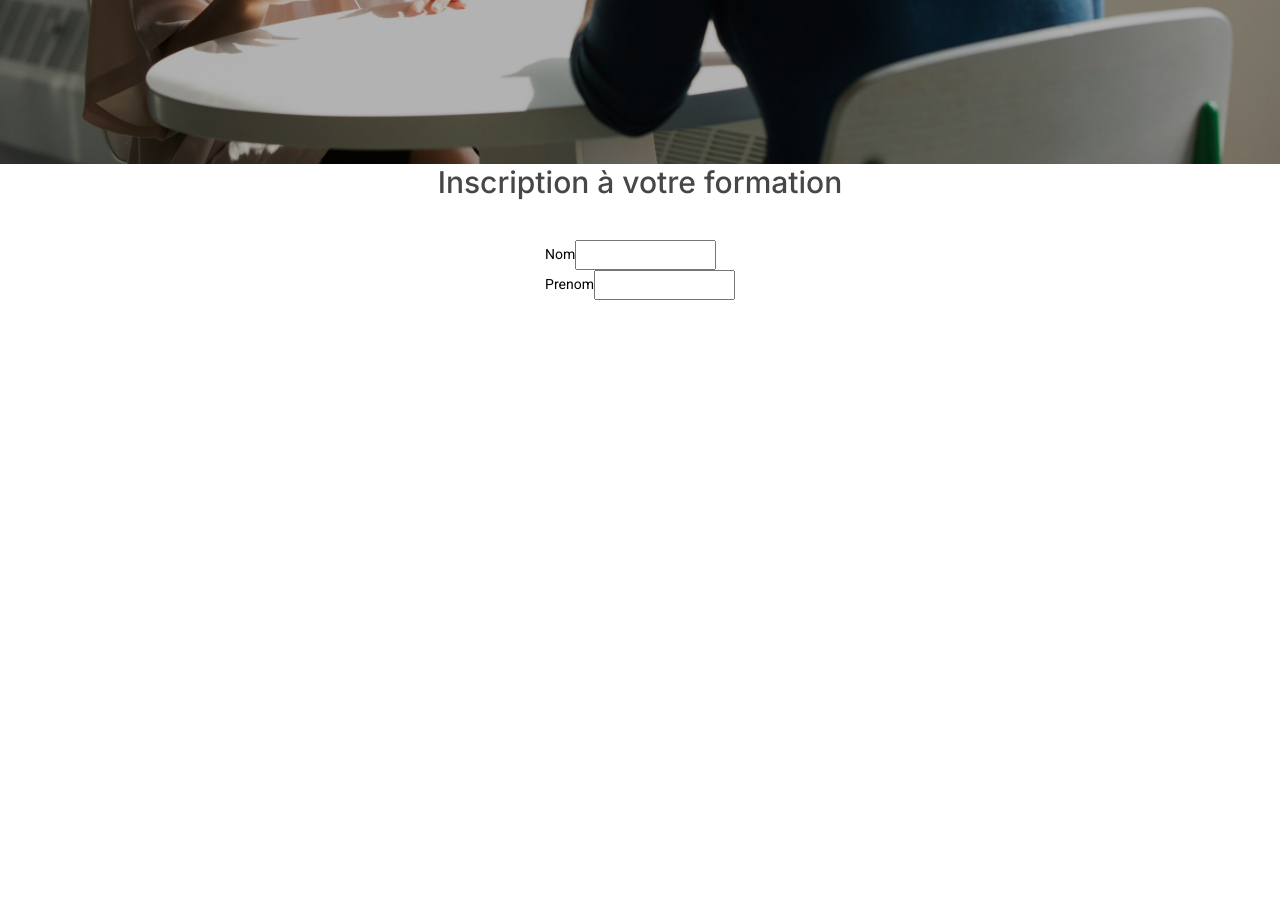
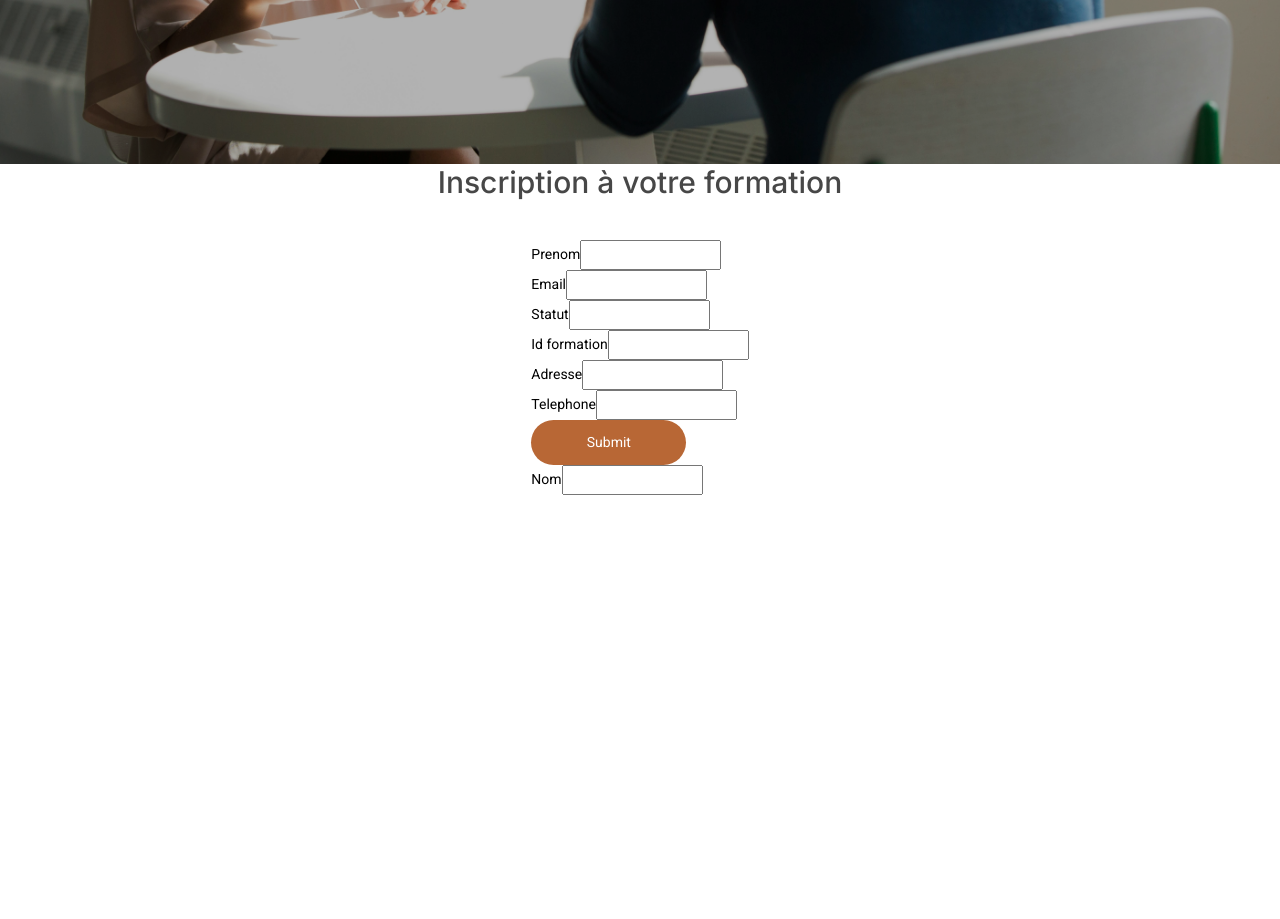
Before and after one commit to henocsombi/IFCAP, a Symfony app: template templates/contact/contact.html.twig in a window 1280 px wide. Shown: the part 526-1445 px from the top of the page. Run offline with Twig, Linux system fonts and the light colour scheme; the template is opened without the code that fills it, so the values that code supplies are empty; form fields are guessed from the names that the template uses; some libraries are stand-ins or nearby versions.

Commit message:
Edit Contact Twig and CSS

```diff
--- a/public/css/contact.css
+++ b/public/css/contact.css
@@ -24,6 +24,6 @@
   font-size: var(--text-size);
 }
 
-.inscription-form input, .inscription-form select, .inscription-form textarea{
+.inscription-form-container input, .inscription-form-container select, .inscription-form-container textarea{
   height: 2.5rem;
 }
--- a/templates/base.html.twig
+++ b/templates/base.html.twig
@@ -23,7 +23,7 @@
                 <li><a class="nav-link" href="">Nos Formations</a></li>
             </ul>
 
-            <a href=""><button>Contactez-nous</button></a>
+            <a href="{{ url('contact') }}"><button>Contactez-nous</button></a>
 
         </header>
 
--- a/templates/contact/contact.html.twig
+++ b/templates/contact/contact.html.twig
@@ -24,11 +24,20 @@
             <h2 class="inscription-title">Inscription à votre formation</h2>
 
             <div class="inscription-form">
-                {{ form_start(form)}}
+                <div class="inscription-form-container">
+                    {{ form_start(form)}}
 
-                    <div>{{ form_row(form.nom)}}{{ form_row(form.prenom)}}</div>
+                        {{ form_row(form.prenom) }}
+                        {{ form_row(form.email) }}
+                        {{ form_row(form.statut) }}
+                        {{ form_row(form.idFormation) }}
+                        {{ form_row(form.adresse) }}
+                        {{ form_row(form.telephone) }}
+                        {{ form_row(form.submit) }}
+                        {{ form_row(form.nom) }}
 
-                {{ form_end(form)}}
+                    {{ form_end(form)}}
+                </div>
             </div>
 
         </div>
```
